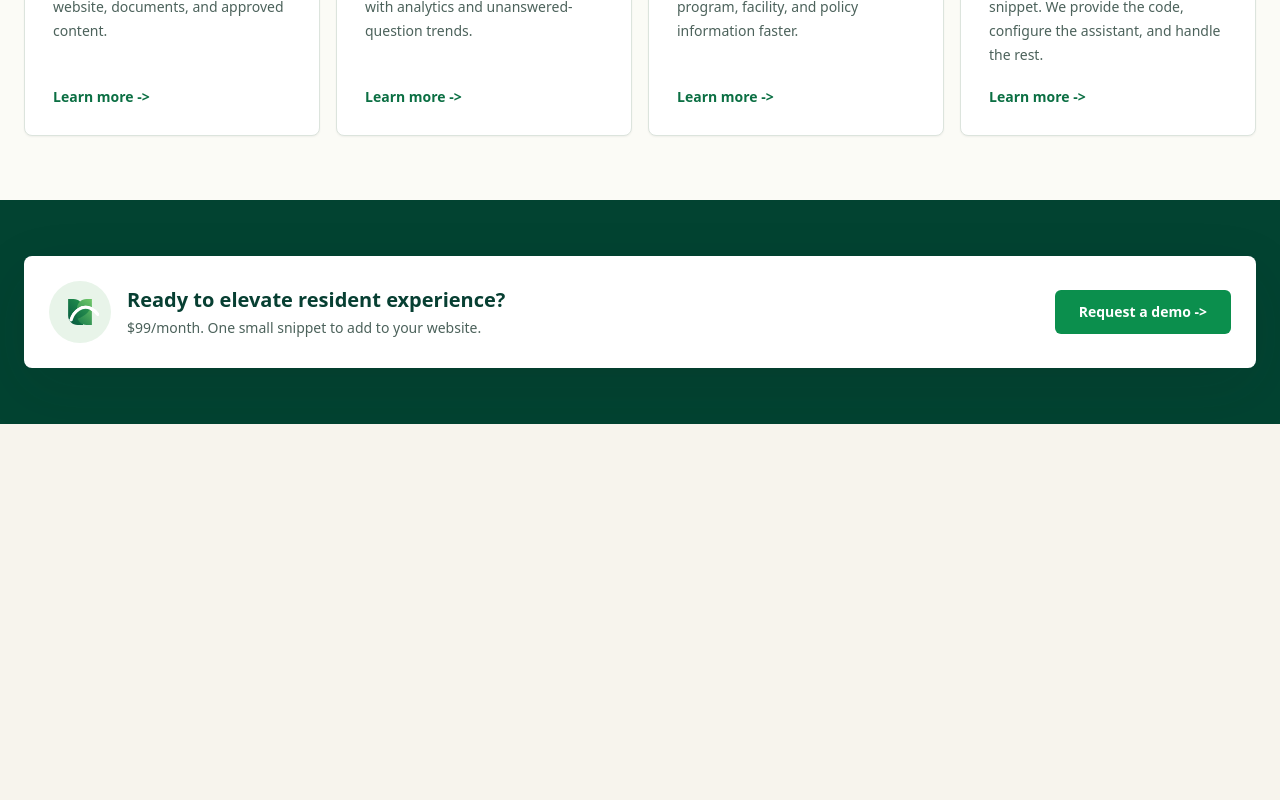
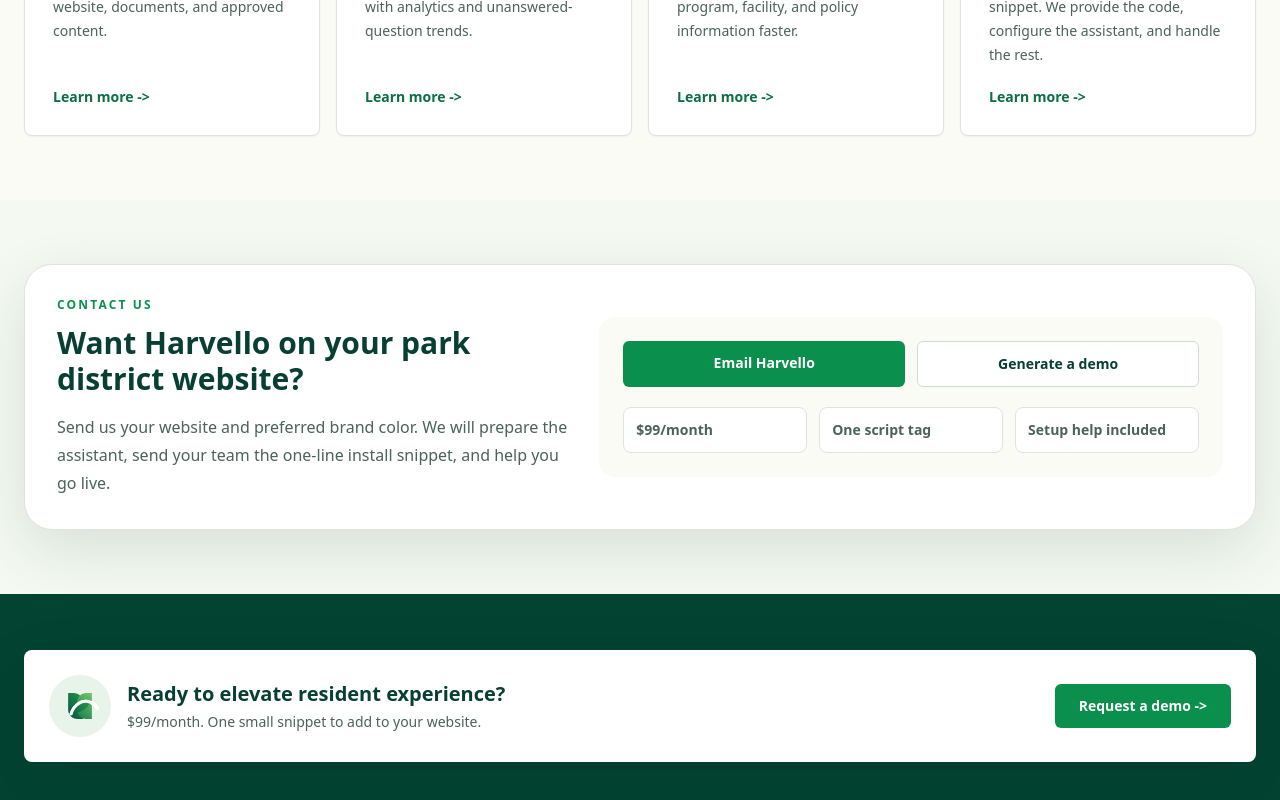
Before and after one commit to CarlyCa/Harvello, a Next.js app: page / in a window 1280 px wide. Shown: the part 1366-2166 px from the top of the page. Before the commit the page ends 1790 px from the top, so only its background shows below. Built offline with nearby package versions, Linux system fonts and the light colour scheme.

Commit message:
Add homepage contact section

```diff
--- a/app/page.tsx
+++ b/app/page.tsx
@@ -80,6 +80,36 @@
               <p className="mt-5 text-sm font-bold text-[#0b6f43]">Learn more -&gt;</p>
             </div>
           ))}
+        </div>
+      </section>
+
+      <section className="bg-[#f4faf2] px-6 py-16">
+        <div className="mx-auto grid max-w-7xl gap-8 rounded-[28px] border border-[#dce4dd] bg-white p-8 shadow-soft lg:grid-cols-[.9fr_1.1fr] lg:items-center">
+          <div>
+            <p className="text-xs font-bold uppercase tracking-[0.18em] text-[#0b8f4d]">Contact us</p>
+            <h2 className="mt-3 text-3xl font-black tracking-normal text-[#073f32]">Want Harvello on your park district website?</h2>
+            <p className="mt-4 max-w-2xl text-base leading-7 text-[#4c625b]">
+              Send us your website and preferred brand color. We will prepare the assistant, send your team the one-line install snippet, and help you go live.
+            </p>
+          </div>
+          <div className="rounded-2xl bg-[#fbfbf6] p-6">
+            <div className="grid gap-3 sm:grid-cols-2">
+              <a
+                href="mailto:hello@harvello.com?subject=Harvello%20for%20our%20park%20district&body=Hi%20Harvello%2C%0A%0AI%27d%20like%20to%20learn%20more%20about%20adding%20Harvello%20to%20our%20website.%0A%0AWebsite%3A%20%0APreferred%20brand%20color%3A%20%0A"
+                className="focus-ring rounded-md bg-[#0b8f4d] px-5 py-3 text-center text-sm font-bold text-white hover:bg-[#076f3d]"
+              >
+                Email Harvello
+              </a>
+              <a href="/demo" className="focus-ring rounded-md border border-[#cfded2] bg-white px-5 py-3 text-center text-sm font-bold text-[#073f32] hover:border-[#0b8f4d]">
+                Generate a demo
+              </a>
+            </div>
+            <div className="mt-5 grid gap-3 text-sm font-semibold text-[#4c625b] sm:grid-cols-3">
+              <div className="rounded-lg border border-[#dce4dd] bg-white p-3">$99/month</div>
+              <div className="rounded-lg border border-[#dce4dd] bg-white p-3">One script tag</div>
+              <div className="rounded-lg border border-[#dce4dd] bg-white p-3">Setup help included</div>
+            </div>
+          </div>
         </div>
       </section>
 
```
